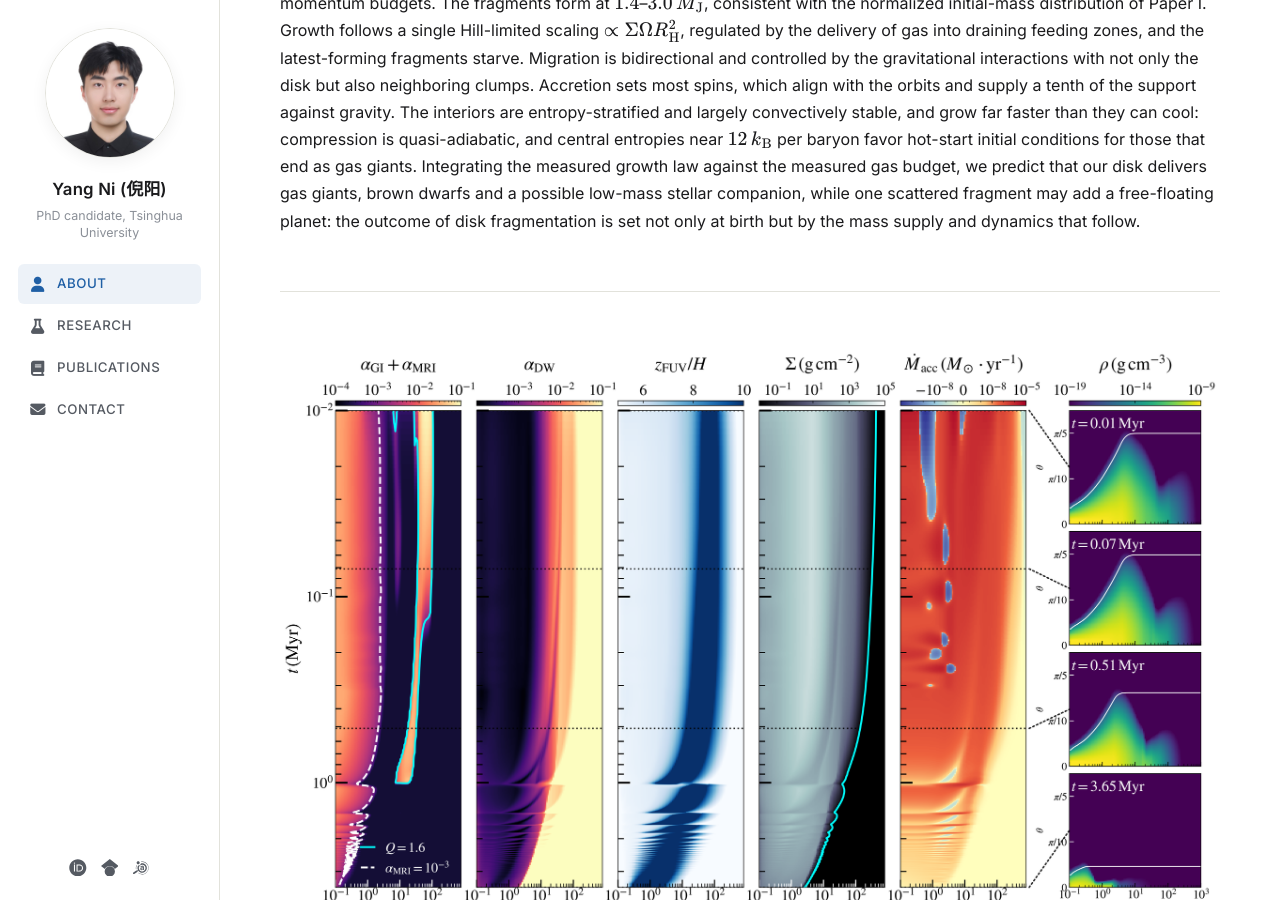
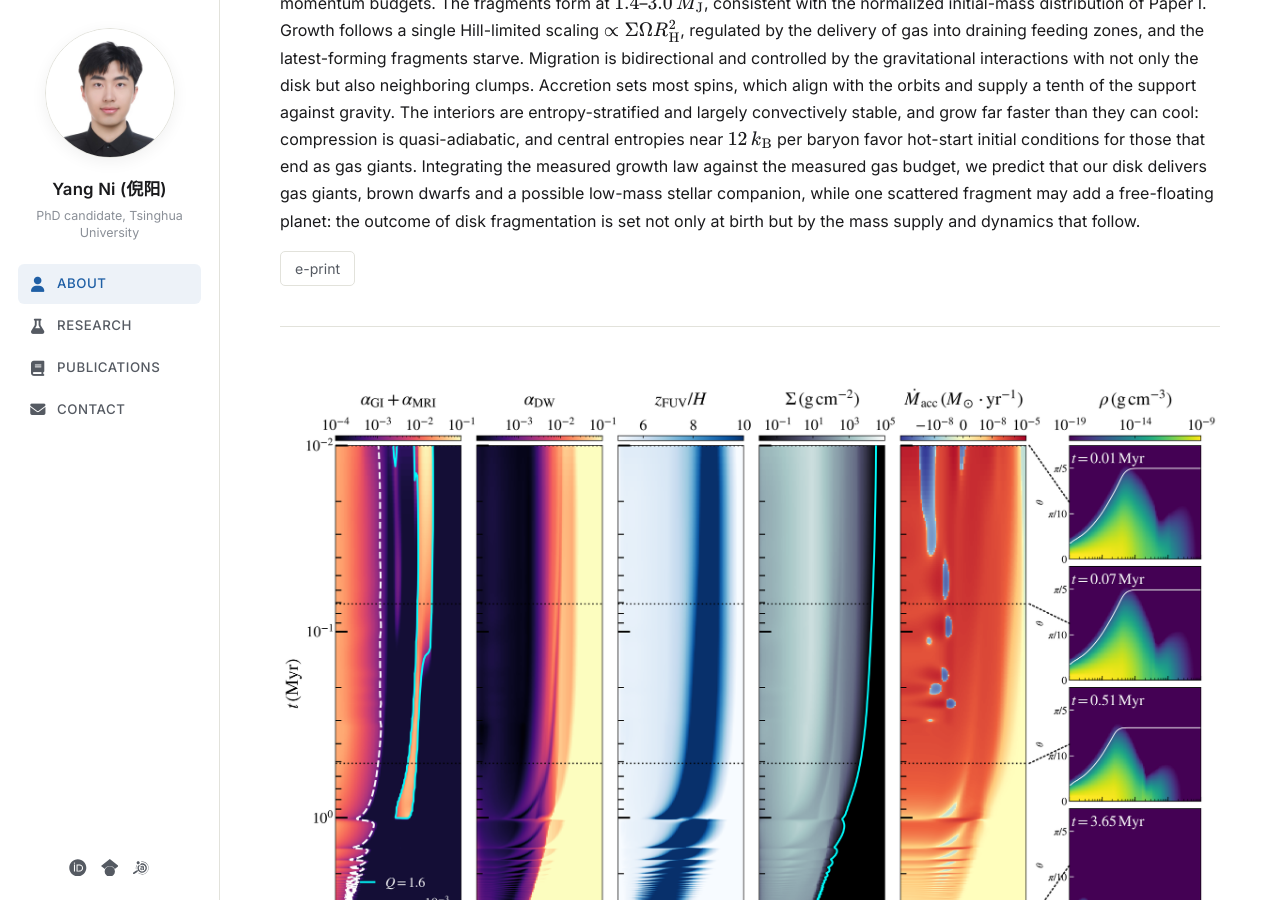
Before and after one commit to yni-astro/yni-astro.github.io, a Jekyll site: the page built from index.html, in a window 1280 px wide and 900 px high, scrolled down 2075 px. Built offline with Jekyll 4.4.1, drawn with Linux system fonts in a browser that asks for light colours; a style sheet for code colours, icons or effects is not loaded.

Commit message:
e-print button (shown only without arXiv); add RHDGI-II preprint PDF

```diff
--- a/_includes/pub-line.html
+++ b/_includes/pub-line.html
@@ -9,5 +9,5 @@
   <span class="pub-line__authors">{{ pub.authors | markdownify | remove: '<p>' | remove: '</p>' | strip_newlines }}</span>,
   {% if primary %}<a class="pub-line__title" href="{{ primary }}" target="_blank" rel="noopener">{{ pub.title }}</a>{% else %}<span class="pub-line__title">{{ pub.title }}</span>{% endif %},
   <span class="pub-line__venue"><em>{{ pub.journal }}</em>{% if pub.volume %} {{ pub.volume }}{% endif %}{% if pub.pages %}, {{ pub.pages }}{% endif %}{% if pub.year %} ({{ pub.year }}){% endif %}.</span>
-  <span class="pub-line__links">{% if pub.ads_link %}<a href="{{ pub.ads_link }}" target="_blank" rel="noopener">ADS</a>{% endif %}{% if pub.arxiv_link %}{% if pub.ads_link %} · {% endif %}<a href="{{ pub.arxiv_link }}" target="_blank" rel="noopener">arXiv</a>{% endif %}{% if pub.doi_link %} · <a href="{{ pub.doi_link }}" target="_blank" rel="noopener">DOI</a>{% endif %}</span>
+  <span class="pub-line__links">{% if pub.ads_link %}<a href="{{ pub.ads_link }}" target="_blank" rel="noopener">ADS</a>{% endif %}{% if pub.arxiv_link %}{% if pub.ads_link %} · {% endif %}<a href="{{ pub.arxiv_link }}" target="_blank" rel="noopener">arXiv</a>{% endif %}{% if pub.doi_link %} · <a href="{{ pub.doi_link }}" target="_blank" rel="noopener">DOI</a>{% endif %}{% unless pub.arxiv_link %}{% if pub.eprint_link %}{% if pub.ads_link or pub.doi_link %} · {% endif %}<a href="{{ pub.eprint_link | relative_url }}" target="_blank" rel="noopener">e-print</a>{% endif %}{% endunless %}</span>
 </li>
--- a/index.html
+++ b/index.html
@@ -101,6 +101,7 @@ show_title: false
         {% if pub.ads_link   %}<a href="{{ pub.ads_link }}"   target="_blank" rel="noopener">ADS</a>{% endif %}
         {% if pub.arxiv_link %}<a href="{{ pub.arxiv_link }}" target="_blank" rel="noopener">arXiv</a>{% endif %}
         {% if pub.doi_link   %}<a href="{{ pub.doi_link }}"   target="_blank" rel="noopener">Journal</a>{% endif %}
+        {% unless pub.arxiv_link %}{% if pub.eprint_link %}<a href="{{ pub.eprint_link | relative_url }}" target="_blank" rel="noopener">e-print</a>{% endif %}{% endunless %}
         {% if pub.code_link  %}<a href="{{ pub.code_link }}"  target="_blank" rel="noopener">Code</a>{% endif %}
       </div>
     </article>
```
Also changed, not shown: AGENTS.md (added, +1 -0 lines), _publications/2026-08-rhdgi-ii.md (+1 -0 lines), 1 other file.
